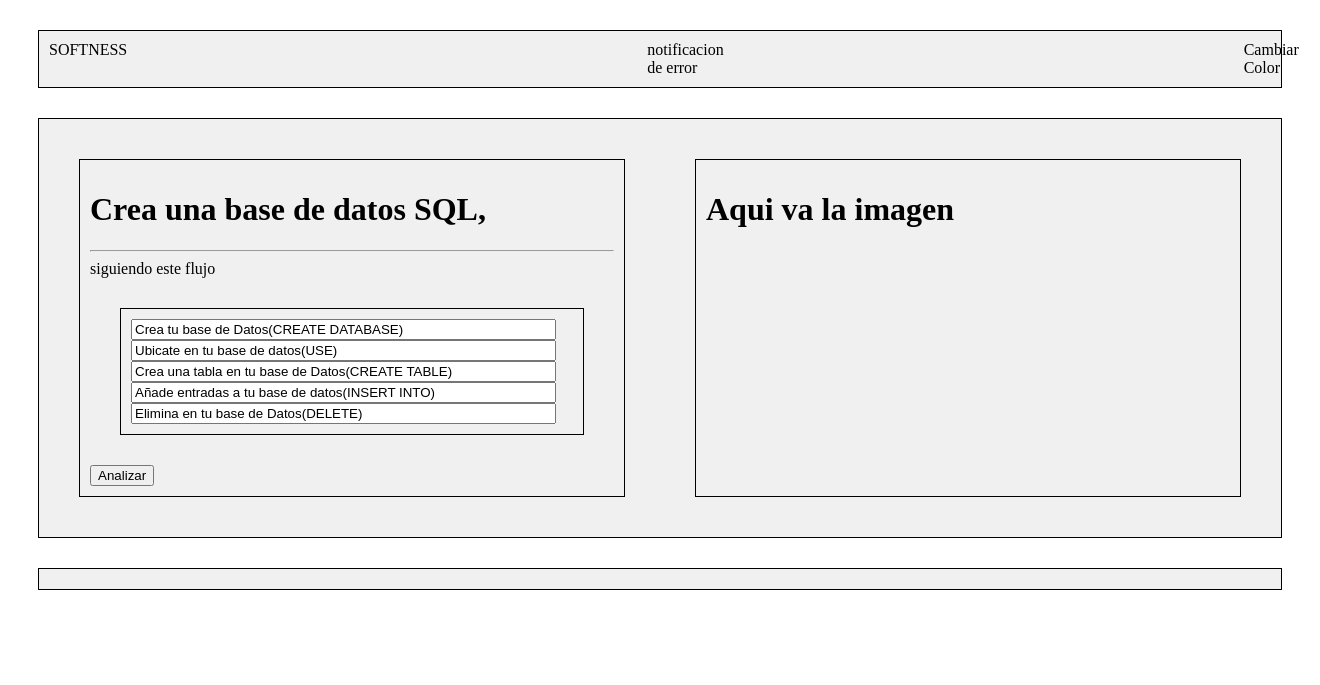
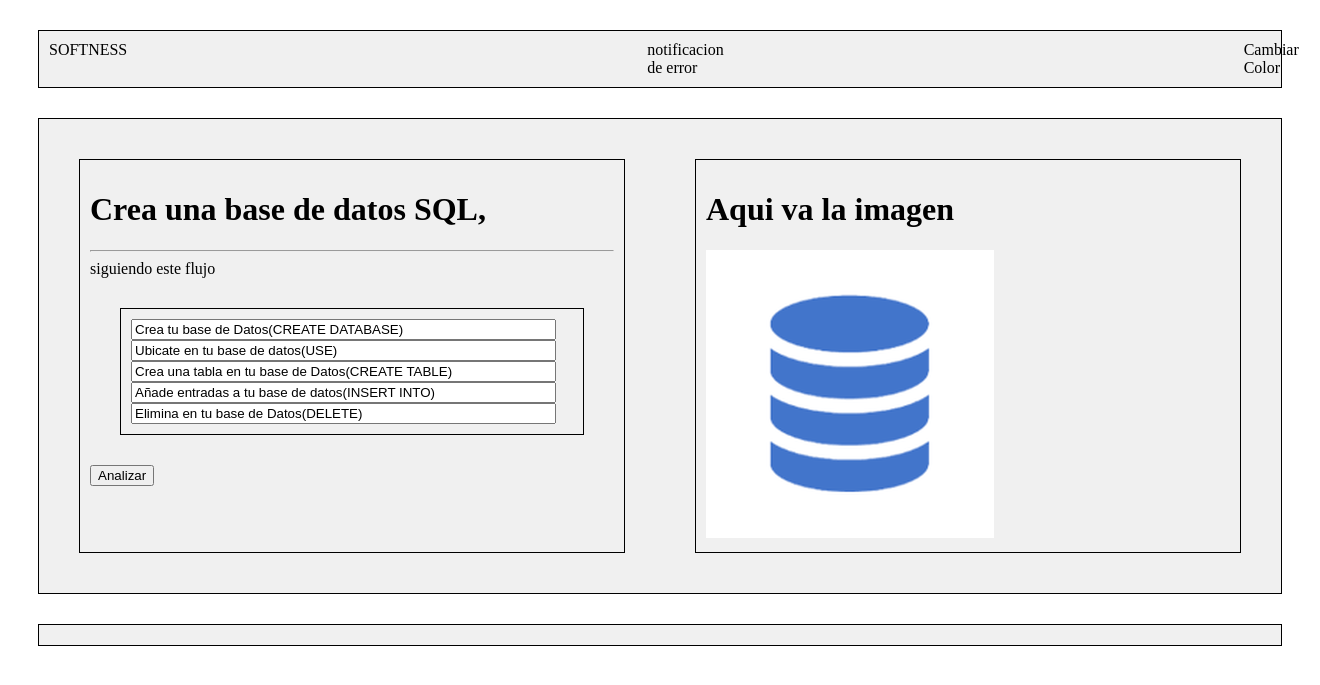
Before and after one commit to MarcoSart21/BD, a Flask app: page / in a window 1320 px wide. Shown: the top 685 px of the page. Run offline with Flask 3, Linux system fonts and the light colour scheme.

Commit message:
Prueba index 2
probando un parte mas

```diff
--- a/app.py
+++ b/app.py
@@ -3,7 +3,7 @@ from flask import *
 app=Flask('app')
 
 @app.route('/')
-def  index():
+def index():
     return render_template("index.html")
 
 if __name__ == "__main__":
--- a/static/styles.css
+++ b/static/styles.css
@@ -1,3 +1,8 @@
+body{
+    background-color: white ;
+}
+
+
 div{
     margin: 30px; /* Márgenes de 30px en todas las direcciones */
     border: 1px solid black; /* Borde sólido de 1px de color negro */
--- a/templates/index.html
+++ b/templates/index.html
@@ -3,7 +3,7 @@
 <head>
     <meta charset="UTF-8">
     <meta name="viewport" content="width=device-width, initial-scale=1.0">
-    <link rel="stylesheet" href="{{url_for('static', filename='styles.css')}}">
+    <link rel="stylesheet" href="{{url_for('static', filename='styles.css')}}" width="10" height="10">
     <title></title>
 </head>
 <body>
@@ -21,7 +21,7 @@
             <h1>Crea una base de datos SQL,</h1>
             <hr>siguiendo este flujo
 
-            <div>
+            <div class="elemento">
                 <input type="text" name="create" size= "50" value="Crea tu base de Datos(CREATE DATABASE)">
                 <input type="text" name="use" size= "50" value="Ubicate en tu base de datos(USE)">
                 <input type="text" name="create-table" size= "50" value="Crea una tabla en tu base de Datos(CREATE TABLE)">
@@ -31,8 +31,9 @@
             <button onclick="analizar_lexico()">Analizar</button>
         </div>
 
-        <div>
+        <div class="elemento">
             <h1>Aqui va la imagen</h1>
+            <img src="/static/assets/logo_sql.png">
         </div>
     </div>
 
```
Also changed, not shown: static/assets/logo_sql.png (added).
